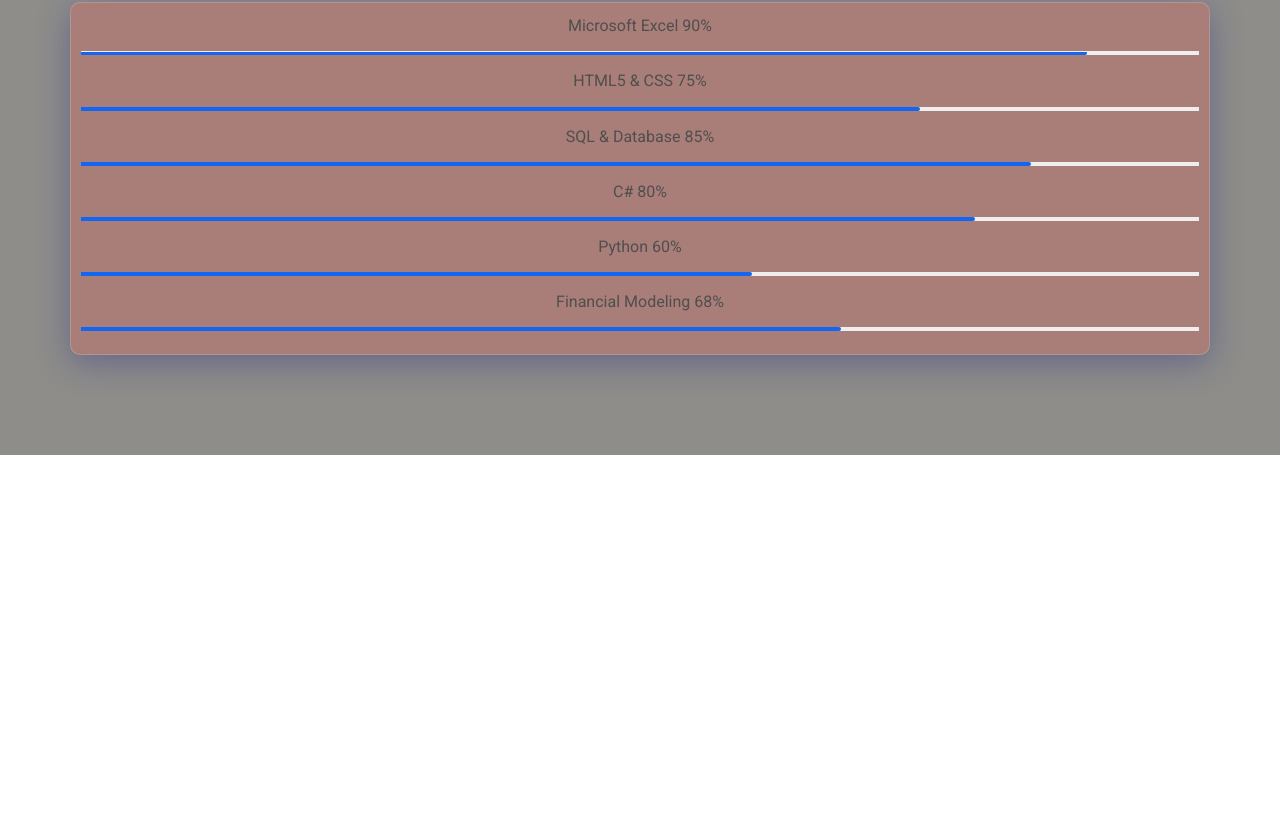
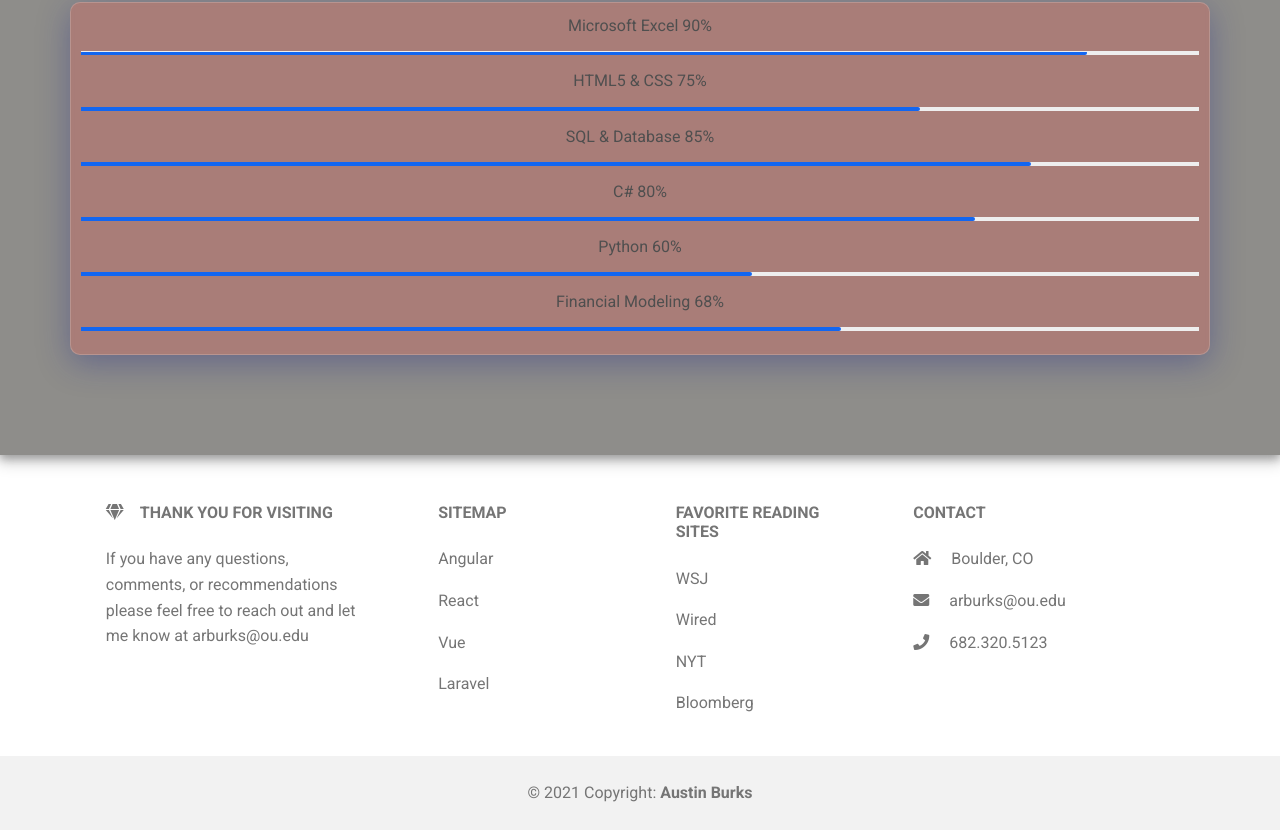
Before and after one commit to arburks/arburks.github.io, a plain HTML site: page index.html in a window 1280 px wide. Shown: the part 1664-2494 px from the top of the page. Before the commit the page ends 2119 px from the top, so only its background shows below. Drawn offline with Linux system fonts and the light colour scheme.

Commit message:
Update index.html

```diff
--- a/index.html
+++ b/index.html
@@ -189,7 +189,7 @@
 
         <!-- Skills -->
         <section class="text-center shadow-2-strong" id="skills" style="background-color: #8E8D8A; padding-bottom: 100px;">
-          <h1 style="margin-bottom: 40px; padding-top: 40px;">
+          <h1 style="margin-bottom: 40px; padding-top: 40px; color: #eae7dc">
             <strong>Skills</strong>
           </h1>
               <div class="container glass" style="padding: 10px">
@@ -261,7 +261,95 @@
 
     <!-- Section: About me -->
     </main>
-    <footer></footer>
+    <!-- Footer -->
+    <footer class="text-center text-lg-start text-muted">
+      <!-- Section: Links  -->
+      <section class="">
+        <div class="container text-center text-md-start mt-5">
+          <!-- Grid row -->
+          <div class="row mt-3">
+            <!-- Grid column -->
+            <div class="col-md-3 col-lg-4 col-xl-3 mx-auto mb-4">
+              <!-- Content -->
+              <h6 class="text-uppercase fw-bold mb-4">
+                <i class="fas fa-gem me-3"></i>Thank You For Visiting
+              </h6>
+              <p>
+                If you have any questions, comments, or recommendations please feel free to reach out and let me know at arburks@ou.edu
+              </p>
+            </div>
+            <!-- Grid column -->
+
+            <!-- Grid column -->
+            <div class="col-md-2 col-lg-2 col-xl-2 mx-auto mb-4">
+              <!-- Links -->
+              <h6 class="text-uppercase fw-bold mb-4">
+                Sitemap
+              </h6>
+              <p>
+                <a href="#!" class="text-reset">Angular</a>
+              </p>
+              <p>
+                <a href="#!" class="text-reset">React</a>
+              </p>
+              <p>
+                <a href="#!" class="text-reset">Vue</a>
+              </p>
+              <p>
+                <a href="#!" class="text-reset">Laravel</a>
+              </p>
+            </div>
+            <!-- Grid column -->
+
+            <!-- Grid column -->
+            <div class="col-md-3 col-lg-2 col-xl-2 mx-auto mb-4">
+              <!-- Links -->
+              <h6 class="text-uppercase fw-bold mb-4">
+                Favorite Reading Sites
+              </h6>
+              <p>
+                <a href="https://www.wsj.com/" class="text-reset">WSJ</a>
+              </p>
+              <p>
+                <a href="https://www.wired.com/" class="text-reset">Wired</a>
+              </p>
+              <p>
+                <a href="https://www.nytimes.com/" class="text-reset">NYT</a>
+              </p>
+              <p>
+                <a href="https://www.bloomberg.com/" class="text-reset">Bloomberg</a>
+              </p>
+            </div>
+            <!-- Grid column -->
+
+            <!-- Grid column -->
+            <div class="col-md-4 col-lg-3 col-xl-3 mx-auto mb-md-0 mb-4">
+              <!-- Links -->
+              <h6 class="text-uppercase fw-bold mb-4">
+                Contact
+              </h6>
+              <p><i class="fas fa-home me-3"></i> Boulder, CO</p>
+              <p>
+                <i class="fas fa-envelope me-3"></i>
+                arburks@ou.edu
+              </p>
+              <p><i class="fas fa-phone me-3"></i> 682.320.5123</p>
+            </div>
+            <!-- Grid column -->
+          </div>
+          <!-- Grid row -->
+        </div>
+      </section>
+      <!-- Section: Links  -->
+
+      <!-- Copyright -->
+      <div class="text-center p-4" style="background-color: rgba(0, 0, 0, 0.05);">
+        © 2021 Copyright:
+        <a class="text-reset fw-bold" href="https://mdbootstrap.com/">Austin Burks</a>
+      </div>
+      <!-- Copyright -->
+    </footer>
+    <!-- Footer -->
 
   </body>
     <!-- MDB -->
```
